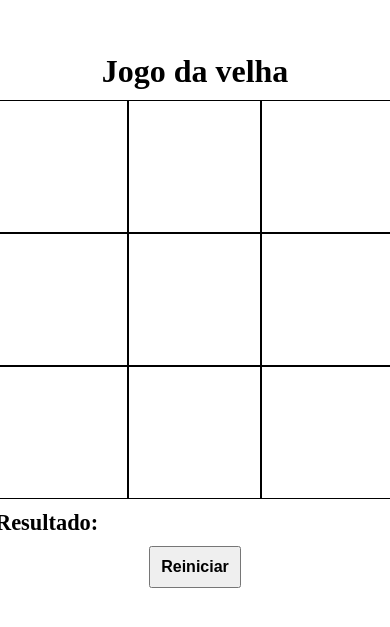
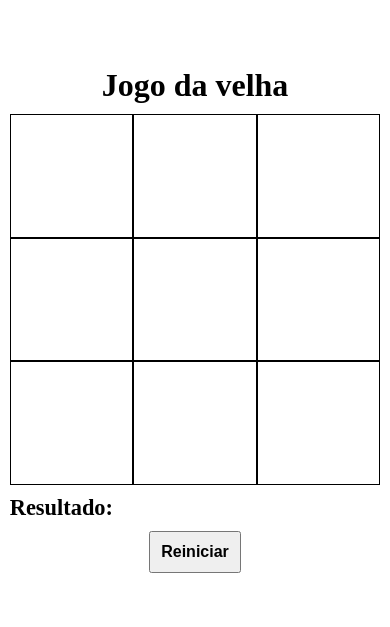
Before and after one commit to viniciusbarbosa2024/jogo-da-velha, a React (Vite) app: page / in a window 390 px wide. Shown: the part 107-734 px from the top of the page. Built offline with nearby package versions, Linux system fonts and the light colour scheme.

Commit message:
Um pouco de responsividade

```diff
--- a/src/components/TicTacToe.css
+++ b/src/components/TicTacToe.css
@@ -2,8 +2,10 @@ main {
     display: flex;
     flex-wrap: wrap;
 
-    width: 400px;
-    height: 400px;
+    max-width: 400px;
+    width: 95vw;
+    max-height: 400px;
+    height: 95vw;
 }
 
 .position {
```
